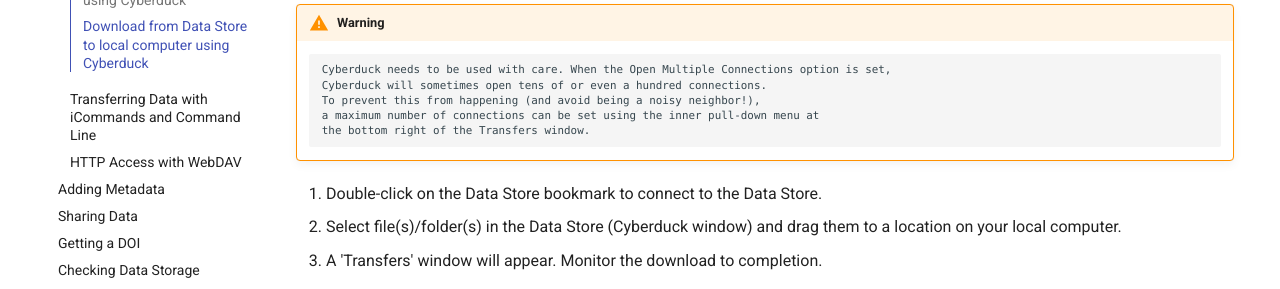
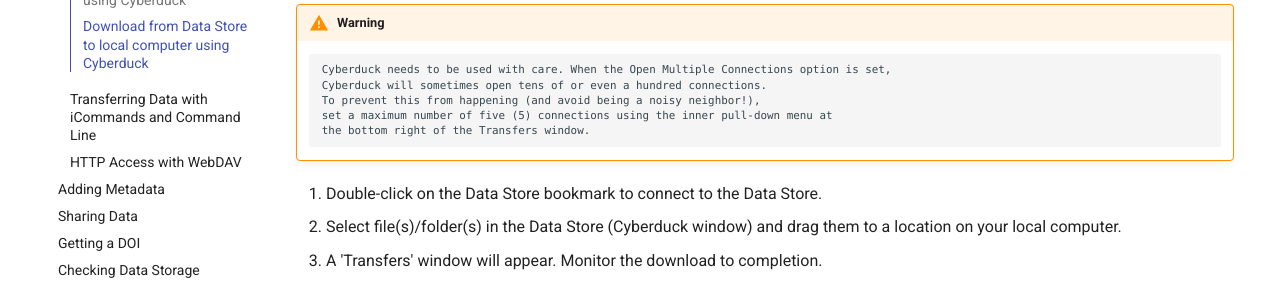
Before and after one commit to CyVerse-learning-materials/learning-materials-home, an MkDocs documentation site: the page built from docs/ds/cyberduck.md, in a window 1280 px wide and 900 px high, scrolled down 2470 px. Shown: the part 361-650 px from the top of the window. Built offline with MkDocs 1.6.1 and Material for MkDocs 9.7.7, drawn with Linux system fonts in a browser that asks for light colours; some web fonts are replaced; a script that is not in the unit is left out; comment, search, counter and statistics services are not loaded.

Commit message:
Updated Warning text
Set the connection limit to 5 per Tony

```diff
--- a/docs/ds/cyberduck.md
+++ b/docs/ds/cyberduck.md
@@ -66,7 +66,7 @@
         Cyberduck needs to be used with care. When the Open Multiple Connections option is set,
         Cyberduck will sometimes open tens of or even a hundred connections.
         To prevent this from happening (and avoid being a noisy neighbor!),
-        a maximum number of connections can be set using the inner pull-down menu at
+        set a maximum number of five (5) connections using the inner pull-down menu at
         the bottom right of the Transfers window.
 
 1.  Double-click on the Data Store bookmark to connect to the Data
```
